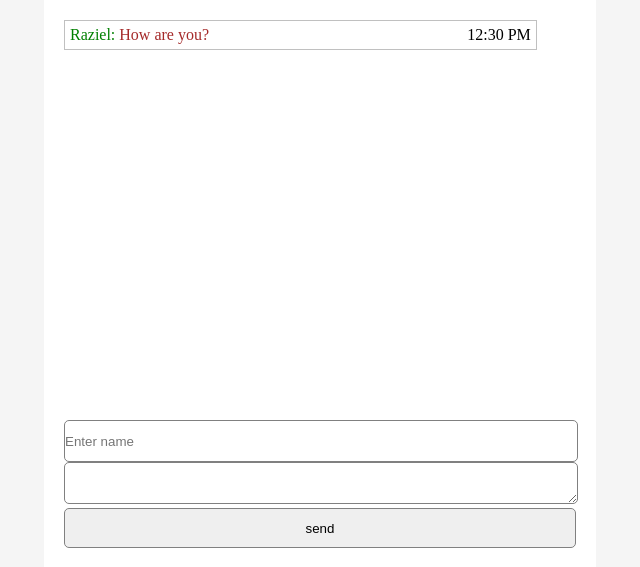
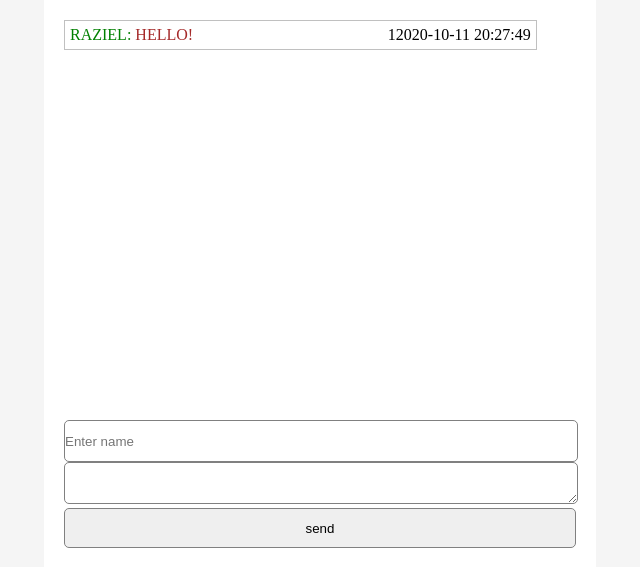
Before and after one commit to RazielMiranda/php-ajax-chat, a PHP site: page / in a window 1280 px wide. Shown: the top 567 px of the page, without its empty margins (320-960 px from the left). Run offline with PHP 8.4, Linux system fonts and the light colour scheme; data comes from the database, SQL or seed files in the repository.

Commit message:
displayng data with for each

```diff
--- a/index.php
+++ b/index.php
@@ -11,11 +11,17 @@
     <main id="container">
 
         <section id="chat-box">
+            <?php
+                $query = "SELECT * FROM CHAT ORDER BY ID DESC";
+                $chatData = $chatDB->query($query)->fetchAll();
+                foreach ($chatData as $data) {
+            ?>
             <div id="chat-data">
-                <span style="color: green;">Raziel:</span>
-                <span style="color: brown;">How are you?</span>
-                <span style="float: right;">12:30 PM</span>
+                <span style="color: green;"><?=$data['NAME']?>:</span>
+                <span style="color: brown;"><?=$data['MESSAGE']?></span>
+                <span style="float: right;">1<?=$data['DATE']?></span>
             </div>
+            <?php } ?>
         </section>
 
         <form action="index.php" method="post">
```
